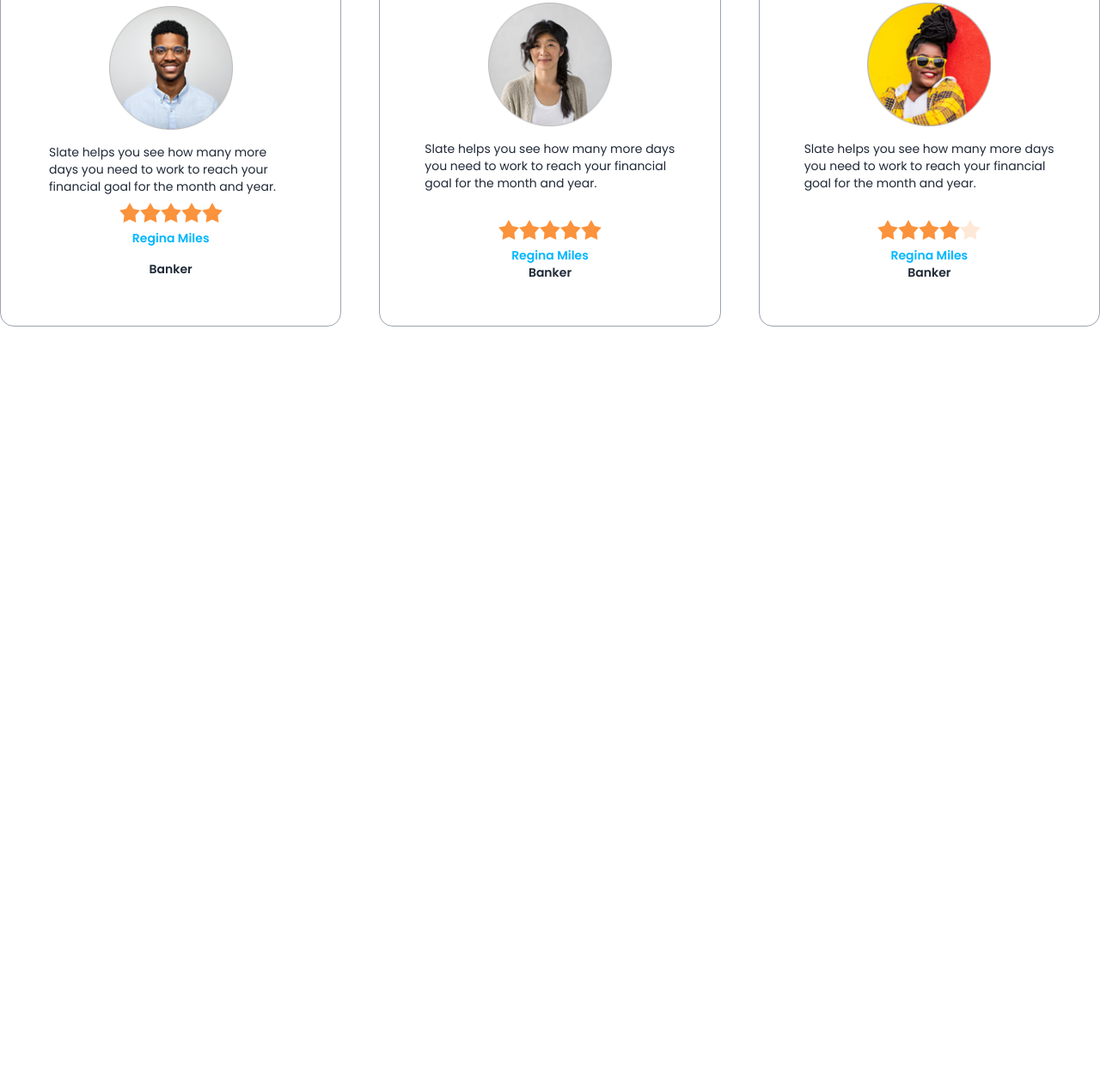
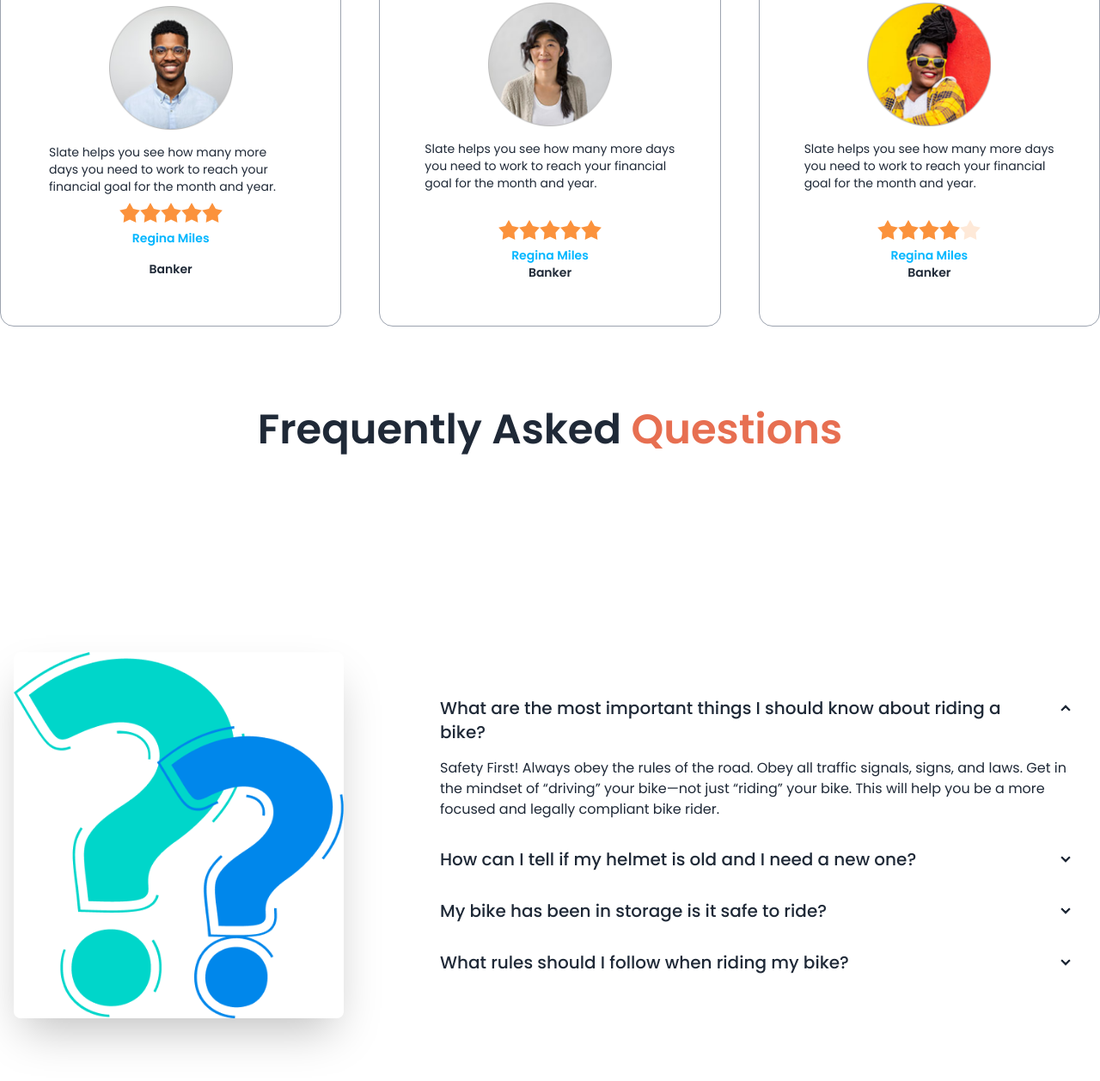
Before and after one commit to mdarifuzzamanshihab/biker-zone-with-daisyui, a plain HTML site: page index.html in a window 1280 px wide. Shown: the part 1616-2874 px from the top of the page at 86% size. Before the commit the page ends 2092 px from the top, so only its background shows below. Drawn offline with nearby package versions, Linux system fonts and the light colour scheme.

Commit message:
added the faq section

```diff
--- a/index.html
+++ b/index.html
@@ -13,7 +13,8 @@
   <!-- Google font -->
   <link rel="preconnect" href="https://fonts.googleapis.com">
   <link rel="preconnect" href="https://fonts.gstatic.com" crossorigin>
-<link href="https://fonts.googleapis.com/css2?family=Poppins:wght@300;400;500;600;700;800;900&display=swap" rel="stylesheet">
+  <link href="https://fonts.googleapis.com/css2?family=Poppins:wght@300;400;500;600;700;800;900&display=swap"
+    rel="stylesheet">
 
   <!-- tailwind custom classes -->
   <script>
@@ -35,7 +36,7 @@
   <!-- custom style -->
 
   <style>
-    .font-popins{
+    .font-popins {
       font-family: 'Poppins', sans-serif;
     }
   </style>
@@ -50,8 +51,7 @@
             <div tabindex="0" role="button" class="btn btn-ghost lg:hidden">
               <svg xmlns="http://www.w3.org/2000/svg" class="h-5 w-5" fill="none" viewBox="0 0 24 24"
                 stroke="currentColor">
-                                <path stroke-linecap="round" stroke-linejoin="round" stroke-width="2"
-                                    d="M4 6h16M4 12h8m-8 6h16" />
+                <path stroke-linecap="round" stroke-linejoin="round" stroke-width="2" d="M4 6h16M4 12h8m-8 6h16" />
               </svg>
             </div>
             <ul tabindex="0"
@@ -186,7 +186,8 @@
         <figure><img src="/images/others/latest1.png" alt="Shoes" /></figure>
         <div class="card-body">
           <h2 class="card-title text-3xl">Ducati XDIAVEL S-73</h2>
-            <p class="text-base text-[#6C6C6C]">Lorem ipsum dolor sit amet, consectetur adipiscing elit. Lacus, fermentum amet faucibus sed id nisi lectus at.</p>
+          <p class="text-base text-[#6C6C6C]">Lorem ipsum dolor sit amet, consectetur adipiscing elit. Lacus, fermentum
+            amet faucibus sed id nisi lectus at.</p>
           <div class="card-actions">
             <button class="btn bg-bike-primary text-white">Read More</button>
           </div>
@@ -197,7 +198,8 @@
         <figure><img src="/images/others/latest2.png" alt="Shoes" /></figure>
         <div class="card-body">
           <h2 class="card-title text-3xl">Motorcycles & Scooters</h2>
-            <p class="text-base text-[#6C6C6C]">Lorem ipsum dolor sit amet, consectetur adipiscing elit. Lacus, fermentum amet faucibus sed id nisi lectus at.</p>
+          <p class="text-base text-[#6C6C6C]">Lorem ipsum dolor sit amet, consectetur adipiscing elit. Lacus, fermentum
+            amet faucibus sed id nisi lectus at.</p>
           <div class="card-actions">
             <button class="btn bg-bike-primary text-white">Read More</button>
           </div>
@@ -208,7 +210,8 @@
         <figure><img src="/images/others/latest3.png" alt="Shoes" /></figure>
         <div class="card-body">
           <h2 class="card-title text-3xl">2021 Honda CBR500R</h2>
-            <p class="text-base text-[#6C6C6C]">Lorem ipsum dolor sit amet, consectetur adipiscing elit. Lacus, fermentum amet faucibus sed id nisi lectus at.</p>
+          <p class="text-base text-[#6C6C6C]">Lorem ipsum dolor sit amet, consectetur adipiscing elit. Lacus, fermentum
+            amet faucibus sed id nisi lectus at.</p>
           <div class="card-actions">
             <button class="btn bg-bike-primary text-white">Read More</button>
           </div>
@@ -219,7 +222,8 @@
     <!-- Happy Clients says -->
 
     <section class="my-24">
-        <h3 class="text-5xl mb-12 font-semibold text-center">Happy <span class="text-bike-primary">Clients says</span></h3>
+      <h3 class="text-5xl mb-12 font-semibold text-center">Happy <span class="text-bike-primary">Clients says</span>
+      </h3>
       <div class="grid gap-11 grid-cols-1 md:grid-cols-2 lg:grid-cols-3">
         <!-- first -->
         <div class="card card-compact p-10 bg-base-100 border border-gray-400">
@@ -286,6 +290,70 @@
         </div>
       </div>
     </section>
+
+    <!-- FAQ section -->
+    <section>
+      <h3 class="text-5xl mb-12 font-semibold text-center">Frequently Asked <span class="text-bike-primary">
+          Questions</span></h3>
+
+      <div class="hero min-h-screen ">
+        <div class="hero-content flex-col lg:gap-24 lg:flex-row">
+          <img src="/images/others/faq.png" class="w-3/4 lg:max-w-sm rounded-lg shadow-2xl" />
+          <div>
+            <!-- first question -->
+            <div class="collapse collapse-arrow ">
+              <input type="radio" name="my-accordion-2" checked="checked" />
+              <div class="collapse-title text-xl font-medium">
+                What are the most important things I should
+                know about riding a bike?
+              </div>
+              <div class="collapse-content">
+                <p>Safety First! Always obey the rules of the road. Obey all traffic signals, signs, and laws. Get in
+                  the mindset of “driving” your bike—not just “riding” your bike. This will help you be a more focused
+                  and legally compliant bike rider. </p>
+              </div>
+              <!-- second question -->
+            </div>
+            <div class="collapse collapse-arrow ">
+              <input type="radio" name="my-accordion-2" />
+              <div class="collapse-title text-xl font-medium">
+                How can I tell if my helmet is old and I need a
+                new one?
+              </div>
+              <div class="collapse-content">
+                <p>Safety First! Always obey the rules of the road. Obey all traffic signals, signs, and laws. Get in
+                  the mindset of “driving” your bike—not just “riding” your bike. This will help you be a more focused
+                  and legally compliant bike rider.</p>
+              </div>
+            </div>
+            <!-- third question -->
+            <div class="collapse collapse-arrow ">
+              <input type="radio" name="my-accordion-2" />
+              <div class="collapse-title text-xl font-medium">
+                My bike has been in storage is it safe to ride?
+              </div>
+              <div class="collapse-content">
+                <p>Safety First! Always obey the rules of the road. Obey all traffic signals, signs, and laws. Get in
+                  the mindset of “driving” your bike—not just “riding” your bike. This will help you be a more focused
+                  and legally compliant bike rider.</p>
+              </div>
+            </div>
+            <!-- fourth question -->
+            <div class="collapse collapse-arrow ">
+              <input type="radio" name="my-accordion-2" />
+              <div class="collapse-title text-xl font-medium">
+                What rules should I follow when riding my bike?
+              </div>
+              <div class="collapse-content">
+                <p>Safety First! Always obey the rules of the road. Obey all traffic signals, signs, and laws. Get in
+                  the mindset of “driving” your bike—not just “riding” your bike. This will help you be a more focused
+                  and legally compliant bike rider.</p>
+              </div>
+            </div>
+          </div>
+        </div>
+      </div>
+    </section>
   </main>
 
   <footer>
```
Lines whose indentation alone changed are shown as unchanged.
